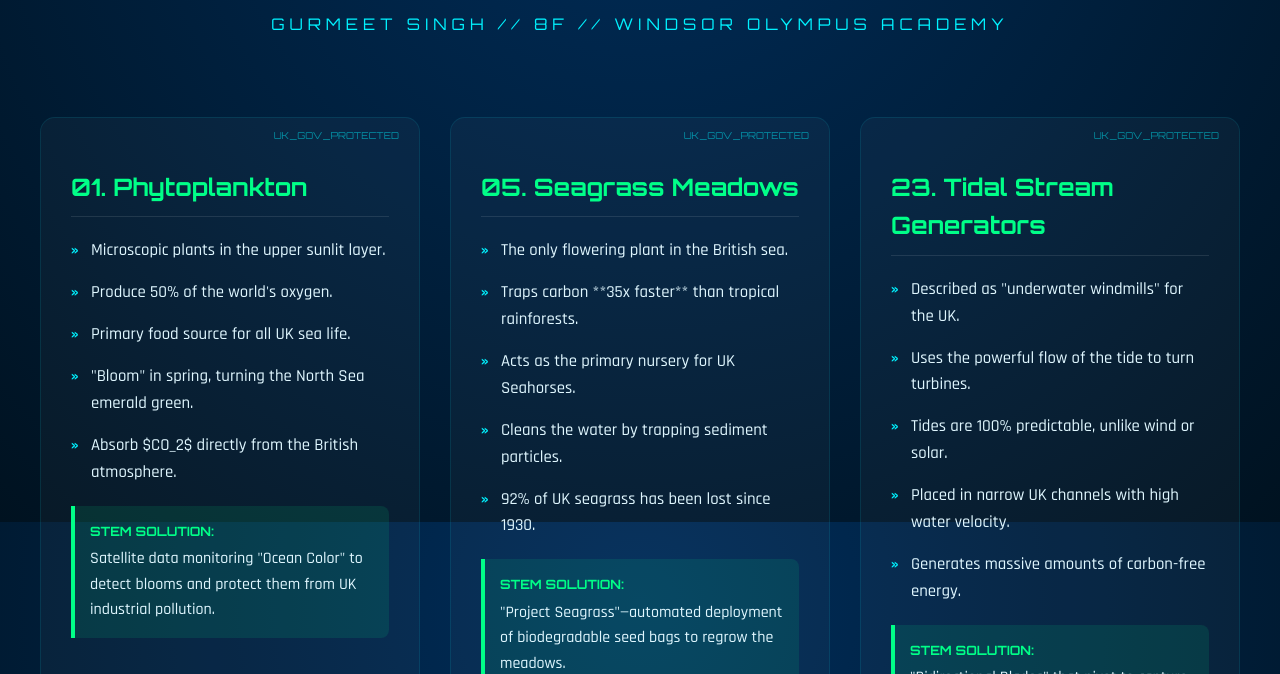
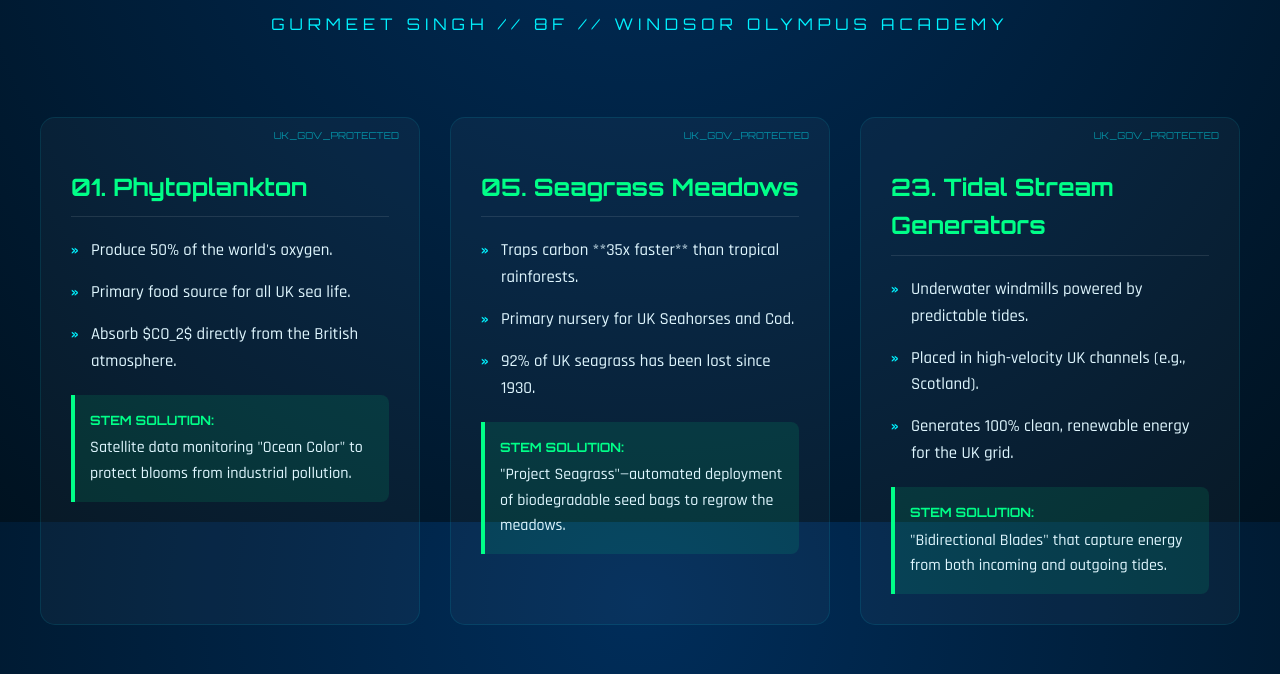
Before and after one commit to RealYoGS10/UK-Blue-Recovery, a plain HTML site: page index.html in a window 1280 px wide. Shown: the part 278-952 px from the top of the page. Drawn offline with Linux system fonts and the light colour scheme.

Commit message:
Update index.html

```diff
--- a/index.html
+++ b/index.html
@@ -74,7 +74,7 @@
 
     <nav>
         <div class="header-title">UNITED KINGDOM MARINE DATABASE</div>
-        <a href="#" class="poster-btn">VIEW POSTERS</a>
+        <a href="https://www.canva.com/design/DAHD8Av6Bbc/6G0yChzFaujOQPXUo89v2Q/edit?utm_content=DAHD8Av6Bbc&utm_campaign=designshare&utm_medium=link2&utm_source=sharebutton" target="_blank" class="poster-btn">VIEW POSTERS</a>
     </nav>
 
     <div class="container">
@@ -88,28 +88,23 @@
             <div class="data-card">
                 <h2>01. Phytoplankton</h2>
                 <ul class="fact-list">
-                    <li>Microscopic plants in the upper sunlit layer.</li>
                     <li>Produce 50% of the world's oxygen.</li>
                     <li>Primary food source for all UK sea life.</li>
-                    <li>"Bloom" in spring, turning the North Sea emerald green.</li>
                     <li>Absorb $CO_2$ directly from the British atmosphere.</li>
                 </ul>
                 <div class="stem-solution">
                     <b>STEM SOLUTION:</b>
-                    Satellite data monitoring "Ocean Color" to detect blooms and protect them from UK industrial pollution.
+                    Satellite data monitoring "Ocean Color" to protect blooms from industrial pollution.
                 </div>
             </div>
 
             <div class="data-card">
                 <h2>05. Seagrass Meadows</h2>
                 <ul class="fact-list">
-                    <li>The only flowering plant in the British sea.</li>
                     <li>Traps carbon **35x faster** than tropical rainforests.</li>
-                    <li>Acts as the primary nursery for UK Seahorses.</li>
-                    <li>Cleans the water by trapping sediment particles.</li>
+                    <li>Primary nursery for UK Seahorses and Cod.</li>
                     <li>92% of UK seagrass has been lost since 1930.</li>
                 </ul>
-
                 <div class="stem-solution">
                     <b>STEM SOLUTION:</b>
                     "Project Seagrass"—automated deployment of biodegradable seed bags to regrow the meadows.
@@ -119,15 +114,13 @@
             <div class="data-card">
                 <h2>23. Tidal Stream Generators</h2>
                 <ul class="fact-list">
-                    <li>Described as "underwater windmills" for the UK.</li>
-                    <li>Uses the powerful flow of the tide to turn turbines.</li>
-                    <li>Tides are 100% predictable, unlike wind or solar.</li>
-                    <li>Placed in narrow UK channels with high water velocity.</li>
-                    <li>Generates massive amounts of carbon-free energy.</li>
+                    <li>Underwater windmills powered by predictable tides.</li>
+                    <li>Placed in high-velocity UK channels (e.g., Scotland).</li>
+                    <li>Generates 100% clean, renewable energy for the UK grid.</li>
                 </ul>
                 <div class="stem-solution">
                     <b>STEM SOLUTION:</b>
-                    "Bidirectional Blades" that pivot to capture energy as the tide flows both in and out.
+                    "Bidirectional Blades" that capture energy from both incoming and outgoing tides.
                 </div>
             </div>
 
```
